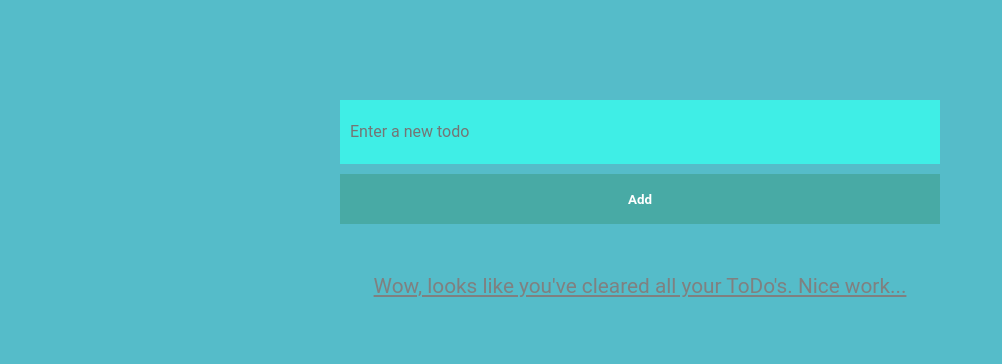
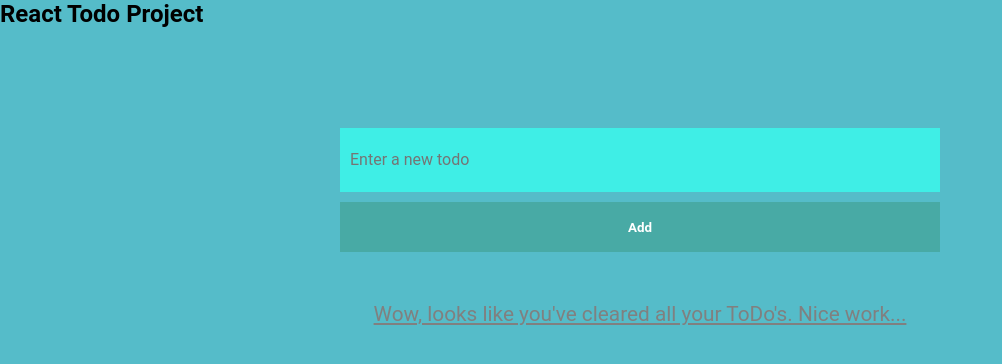
Before and after one commit to JAYMAC1/react-todo, a React (Create React App) app: page / in a window 1280 px wide. Shown: the top 364 px of the page, without its empty margins (0-1002 px from the left). Built offline with nearby package versions, Linux system fonts and the light colour scheme.

Commit message:
added header and h1

```diff
--- a/src/App.js
+++ b/src/App.js
@@ -19,6 +19,9 @@ function App() {
   }
   return (
     <div className='App'>
+      <header>
+        <h2>React Todo Project</h2>
+      </header>
       <TodoForm addTodo={addTodo} />
       {todos.length === 0 ? (
         <p className='todo-message'>
```
